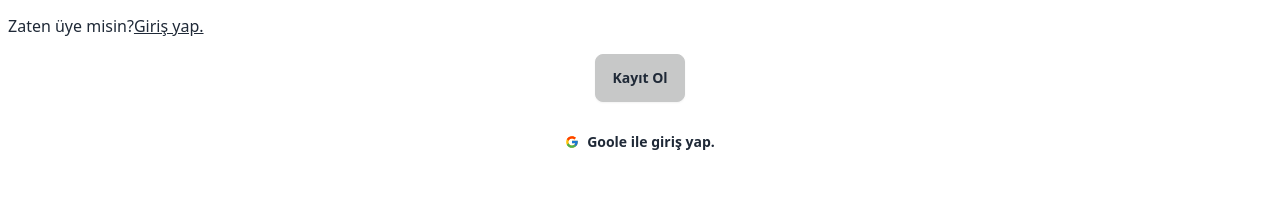
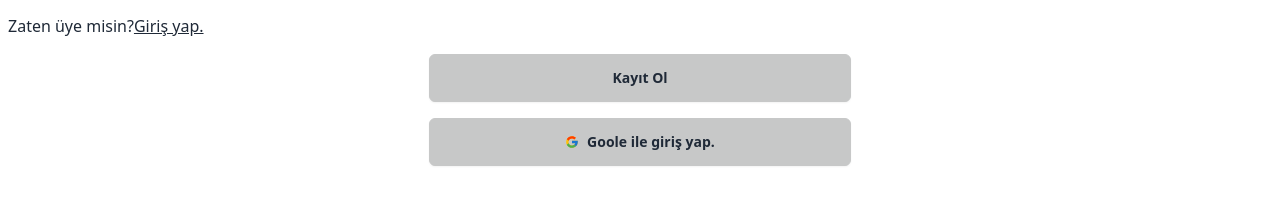
Before and after one commit to utkyfact/react-blogapp, a React (Vite) app: page /register in a window 1280 px wide. Shown: the part 322-526 px from the top of the page. Built offline with nearby package versions, Linux system fonts and the light colour scheme; no server answers.

Commit message:
fix to login-register buttons

```diff
--- a/src/pages/Login.jsx
+++ b/src/pages/Login.jsx
@@ -75,9 +75,9 @@ function Login() {
 
                 <p>Henüz üye değil misin?<Link to={'/register'} className="underline">Üye ol.</Link></p>
 
-                <button type="submit" className="btn btn-active block m-auto md:w-2/6 w-full">Giriş Yap</button>
+                <button type="submit" className="btn btn-active block m-auto md:w-2/6 w-full rounded-md">Giriş Yap</button>
 
-                <div onClick={handleGoogleLogin} className="flex items-center justify-center gap-2 btn btn-active cursor-pointer md:w-2/6 w-full m-auto"><FcGoogle size={22} /><span>Goole ile giriş yap.</span></div>
+                <div onClick={handleGoogleLogin} className="flex items-center justify-center gap-2 btn btn-active cursor-pointer rounded-md md:w-2/6 w-full m-auto"><FcGoogle size={22} /><span>Goole ile giriş yap.</span></div>
             </form>
         </Layout>
     );
--- a/src/pages/Register.jsx
+++ b/src/pages/Register.jsx
@@ -76,9 +76,9 @@ function Register() {
 
                 <p>Zaten üye misin?<Link to={'/login'} className="underline">Giriş yap.</Link></p>
 
-                <button type="submit" className="btn btn-active block m-auto">Kayıt Ol</button>
+                <button type="submit" className="btn btn-active block m-auto md:w-2/6 w-full rounded-md">Kayıt Ol</button>
 
-                <div onClick={handleGoogleLogin} className="flex items-center justify-center gap-2 btn btn-ghost cursor-pointer w-max m-auto"><FcGoogle /><span>Goole ile giriş yap.</span></div>
+                <div onClick={handleGoogleLogin} className="flex items-center justify-center gap-2 btn btn-active rounded-md cursor-pointer md:w-2/6 w-full m-auto"><FcGoogle /><span>Goole ile giriş yap.</span></div>
             </form>
         </Layout>
     );
```
Also changed, not shown: vercel.json (added).
